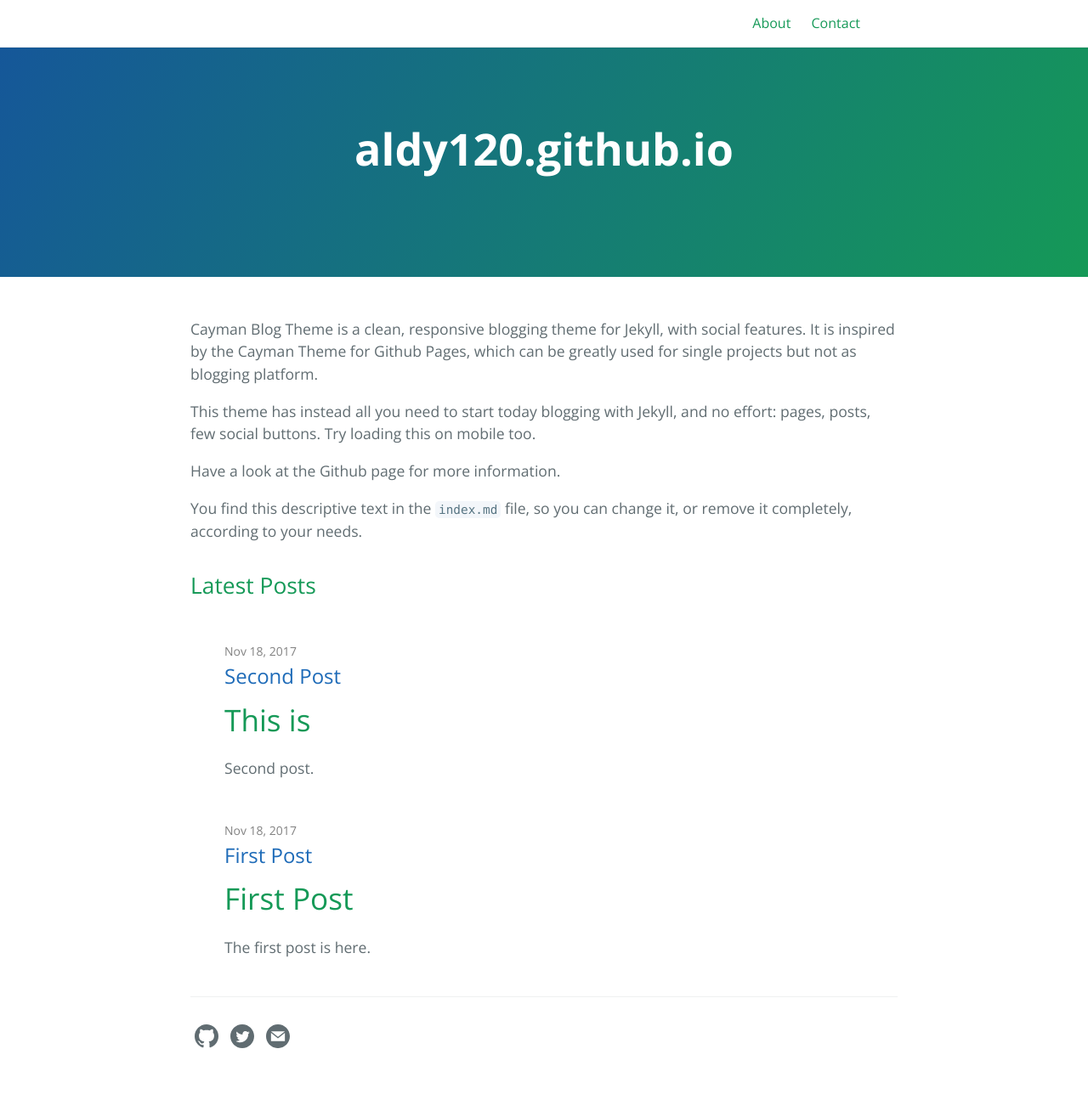
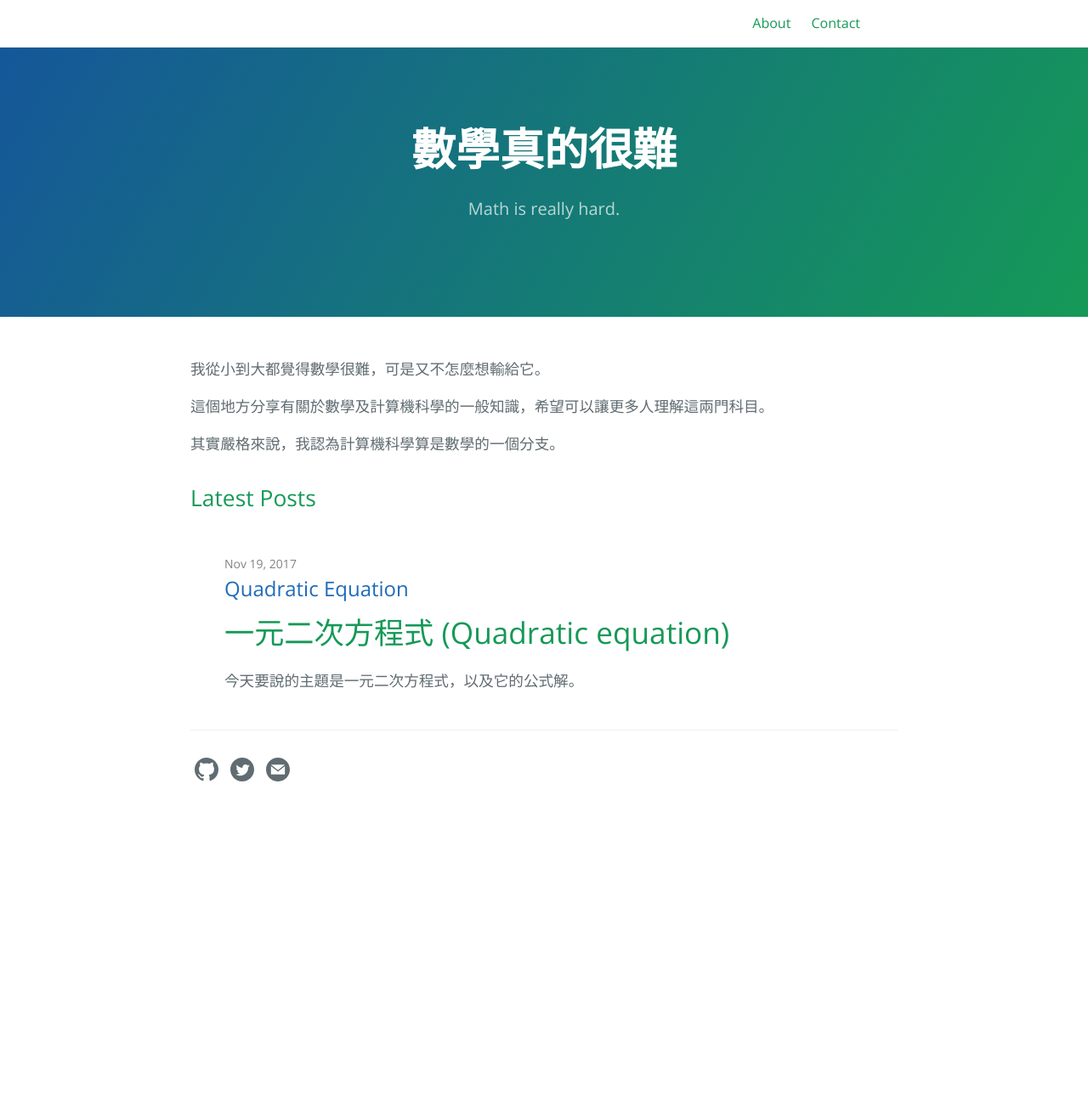
Before and after one commit to aldy120/aldy120.github.io, a Jekyll site: the page built from index.md, in a window 1280 px wide. Shown: the whole page at 85% size. Built offline with Jekyll 4.4.1, drawn with Linux system fonts in a browser that asks for light colours; the repository's description, which GitHub fills in, is left out; after the commit the page ends 974 px from its top, so only the background shows below that.

Commit message:
Add quadratic equation

````diff
--- a/_config.yml
+++ b/_config.yml
@@ -0,0 +1,2 @@
+title: 數學真的很難
+description: Math is really hard.
--- a/_layouts/default.html
+++ b/_layouts/default.html
@@ -38,6 +38,7 @@
 
     <link href='https://fonts.googleapis.com/css?family=Open+Sans:400,700' rel='stylesheet' type='text/css'>
     <link rel="stylesheet" href="{{ '/assets/css/style.css?v=' | append: site.github.build_revision | relative_url }}">
+    <script src='https://cdnjs.cloudflare.com/ajax/libs/mathjax/2.7.2/MathJax.js?config=TeX-MML-AM_CHTML'></script>
   </head>
   <body>
 
--- a/_posts/2017-11-18-first-post.md
+++ /dev/null
@@ -1,13 +0,0 @@
----
-layout: default
----
-# First Post
-The first post is here.
-
-# Code
-```js
-console.log('hi')
-```
-
-# Math
-$$ 1 + 1 = 2 $$
--- a/_posts/2017-11-18-second-post.md
+++ /dev/null
@@ -1,5 +0,0 @@
----
-layout: default
----
-# This is
-Second post.
--- /dev/null
+++ b/_posts/2017-11-19-quadratic-equation.md
@@ -0,0 +1,60 @@
+---
+layout: default
+---
+# 一元二次方程式 (Quadratic equation)
+今天要說的主題是一元二次方程式，以及它的公式解。
+
+一元二次方程式，通常長這個樣子：
+
+$$ ax^2 + bx + c = 0 $$
+
+x 代表未知數，a, b, c 分別代表已知的數字，其中 a 不能等於零。如果 a = 0, 那就會變成一次方程式，就不是二次了。
+
+# 一元二次方程式公式解 (Quadratic formula)
+先把等號兩邊都除以a
+
+$$ x^2 + \frac{b}{a} x + \frac{c}{a} = 0 $$
+
+把第三項移動到等號另一邊
+
+$$ x^2 + \frac{b}{a} x = - \frac{c}{a} $$
+
+接下來是配方法 (Completing the square)，兩邊加上第二項一半的平方。
+
+$$ x^2 + \frac{b}{a} x + \left(\frac{b}{2a}\right)^2 = - \frac{c}{a} + \left(\frac{b}{2a}\right)^2 $$
+
+左邊有個平方和可以簡化，右邊可以合併，這樣等等開根號就不會變得過於複雜
+
+$$ \left(x + \frac{b}{2a}\right) ^2 = - \frac{4ac}{4a^2} + \frac{b^2}{4a^2} $$
+
+$$ \left(x + \frac{b}{2a}\right) ^2 = \frac{-4ac + b^2}{4a^2} $$
+
+$$ \left(x + \frac{b}{2a}\right) ^2 = \frac{b^2 - 4ac}{4a^2} $$
+
+兩邊同開根號
+
+$$ \left(x + \frac{b}{2a}\right) = \pm \frac{\sqrt{b^2 - 4ac}}{2a} $$
+
+$$ x = \frac{-b \pm \sqrt{b^2 - 4ac}}{2a} $$
+
+解法不只這一種，更多請見[維基百科](https://en.wikipedia.org/wiki/Quadratic_formula)
+
+# 這有什麼用?
+我無法很簡單地告訴你這有什麼用，但不會這個的話，總覺得沒什麼用。
+
+# JavaScript 實作
+此函數ㄒ不支援虛數解
+```js
+function solveQuadratic(a, b, c) {
+  if (a === 0) {
+    throw new Error('a = 0')
+  }
+  return [
+    (-b + Math.sqrt(b * b - 4 * a * c)) / (2 * a),
+    (-b - Math.sqrt(b * b - 4 * a * c)) / (2 * a)
+  ]
+}
+```
+
+# 參考
+[wikipedia](https://en.wikipedia.org/wiki/Quadratic_equation)
--- a/index.md
+++ b/index.md
@@ -7,11 +7,8 @@
 #
 layout: home
 ---
+我從小到大都覺得數學很難，可是又不怎麼想輸給它。
 
-Cayman Blog Theme is a clean, responsive blogging theme for Jekyll, with social features. It is inspired by the Cayman Theme for Github Pages, which can be greatly used for single projects but not as blogging platform.
+這個地方分享有關於數學及計算機科學的一般知識，希望可以讓更多人理解這兩門科目。
 
-This theme has instead all you need to start today blogging with Jekyll, and no effort: pages, posts, few social buttons. Try loading this on mobile too.
-
-Have a look at the Github page for more information.
-
-You find this descriptive text in the `index.md` file, so you can change it, or remove it completely, according to your needs.
+其實嚴格來說，我認為計算機科學算是數學的一個分支。
````
